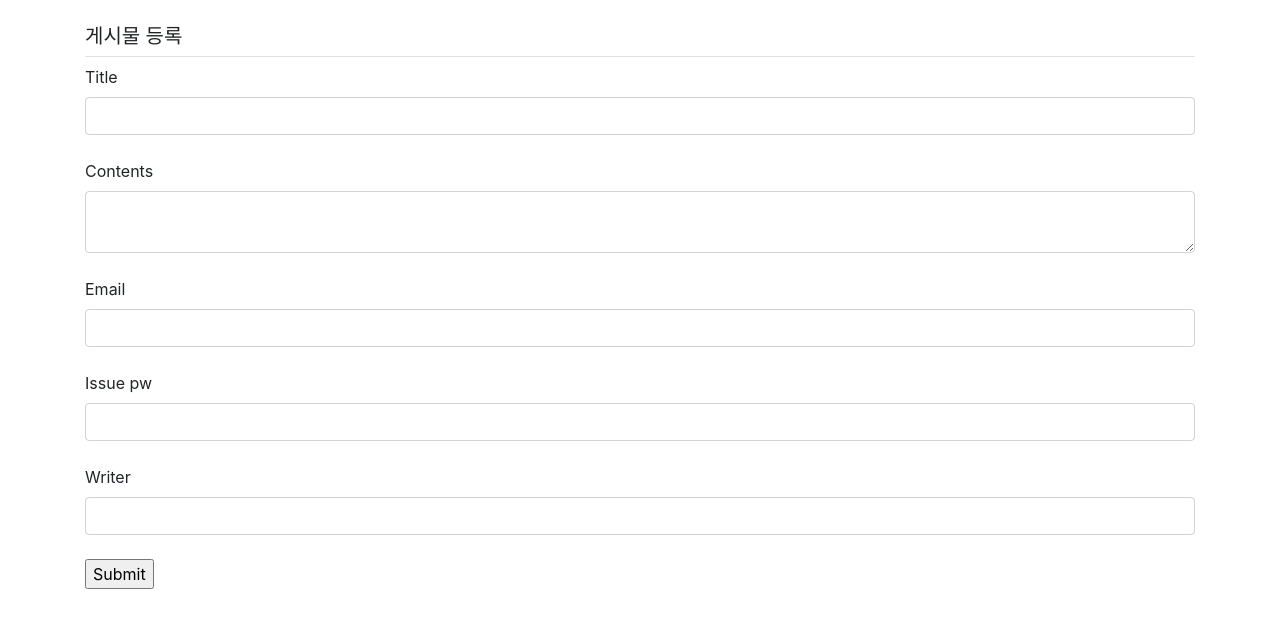
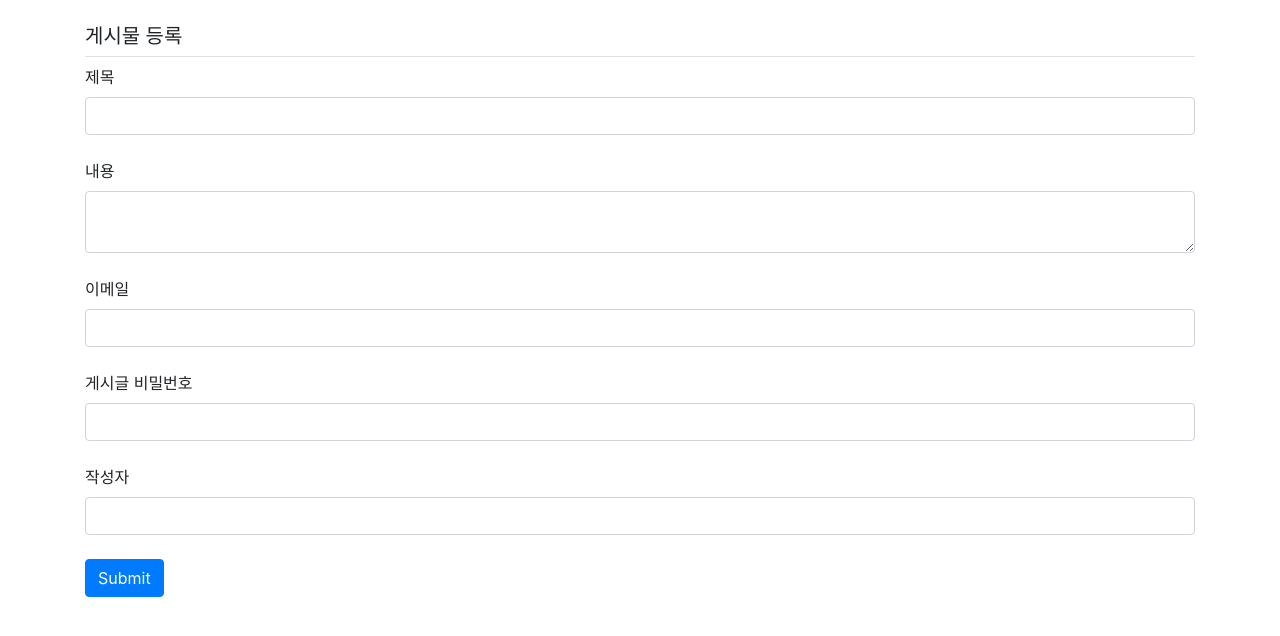
Before and after one commit to TurtleBurney/naver-land-crawler, a Flask app: template app/templates/issue/issue_post.html in a window 1280 px wide. Shown: the top 636 px of the page. Run offline with Flask 2, Linux system fonts and the light colour scheme; the template is opened without the code that fills it, so the values that code supplies are empty, except form fields; form fields are guessed from the names that the template uses.

Commit message:
edit issue_post labels

```diff
--- a/app/templates/issue/issue_post.html
+++ b/app/templates/issue/issue_post.html
@@ -3,13 +3,13 @@
   <h5 class="border-bottom py-2">게시물 등록</h5>
   <form method="post" class="post_form my-2">
     <div class="form-group"><!--csrf_token 설정한 적이 없는데...-->
-      {{form.csrf_token}} {{form.title.label}}
+      {{form.csrf_token}} <label>제목</label>
       {{form.title(class="form-control")}}<br />
-      {{form.contents.label}} {{form.contents(class="form-control")}}<br />
-      {{form.email.label}} {{form.email(class="form-control")}}<br />
-      {{form.issue_pw.label}} {{form.issue_pw(class="form-control")}}<br />
-      {{form.writer.label}} {{form.writer(class="form-control")}}<br />
-      {{form.submit()}}
+      <label>내용</label> {{form.contents(class="form-control")}}<br />
+      <label>이메일</label> {{form.email(class="form-control")}}<br />
+      <label>게시글 비밀번호</label> {{form.issue_pw(class="form-control")}}<br />
+      <label>작성자</label> {{form.writer(class="form-control")}}<br />
+      {{form.submit(class="btn btn-primary")}}
     </form>
   </div>
 </div>
```
